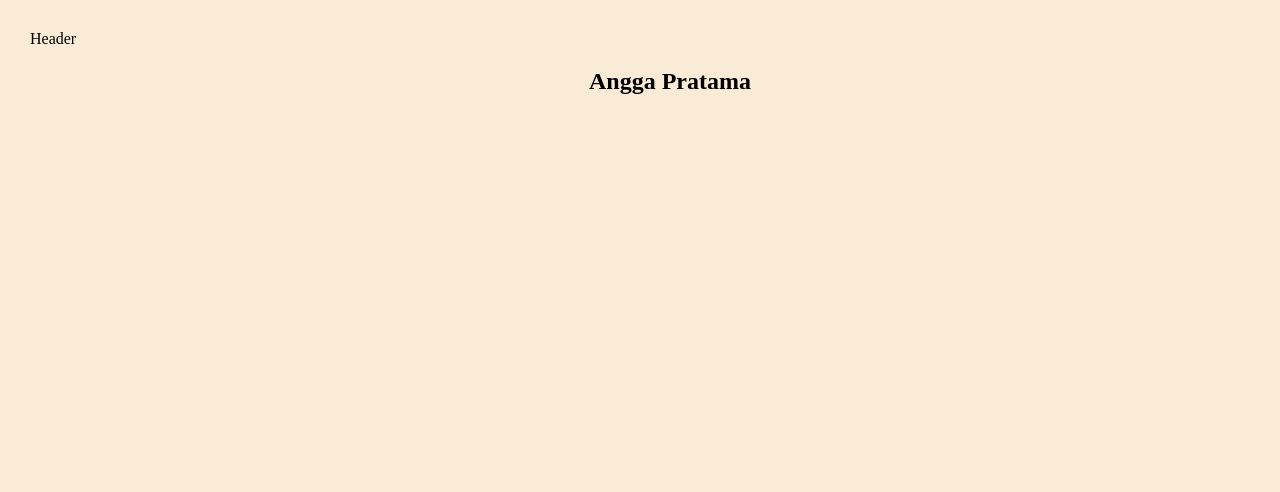
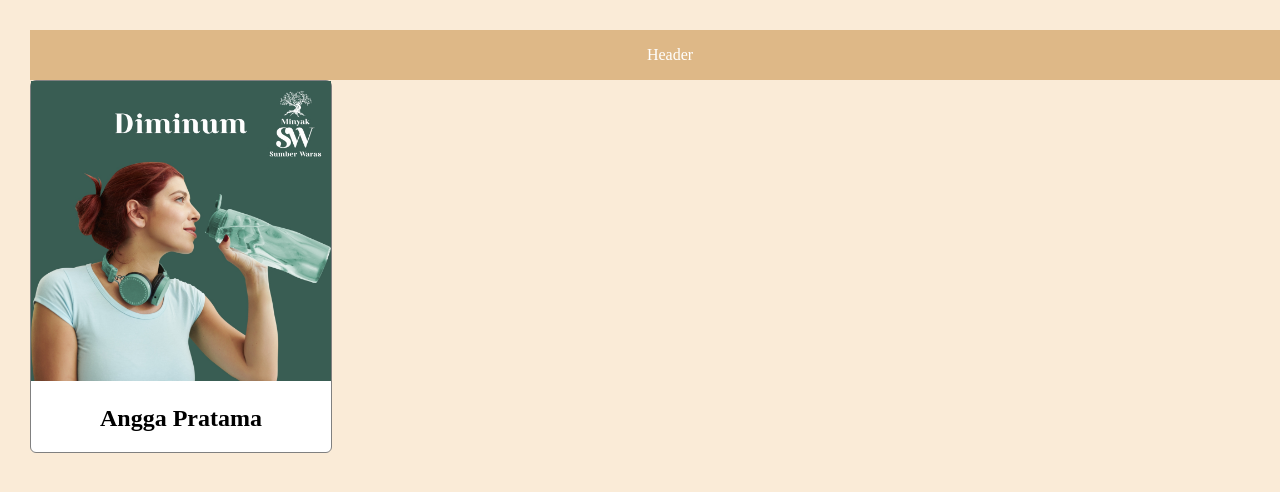
Before and after one commit to rhendyk/my-repo-from-remote, a plain HTML site: page index.html in a window 1280 px wide. Shown: the top 492 px of the page. Drawn offline with Linux system fonts and the light colour scheme.

Commit message:
added style for id header

```diff
--- a/index.html
+++ b/index.html
@@ -5,7 +5,7 @@
   </head>
   <body>
     <div id="header">Header</div>
-    <div id="profile-container>
+    <div id="profile-container">
         <img id="profile-image" src="images/anggapratama.jpg" alt="profile image" />
         <h2 id="profile-name">Angga Pratama</h2>
      </div>
--- a/style.css
+++ b/style.css
@@ -19,3 +19,12 @@ body {
  #profile-name{
     text-align: center;
  }
+
+ #header {
+    width: 100%;
+    height: 50px;
+    line-height: 50px;
+    background-color: burlywood;
+    text-align: center;
+    color: white;
+ }
```
